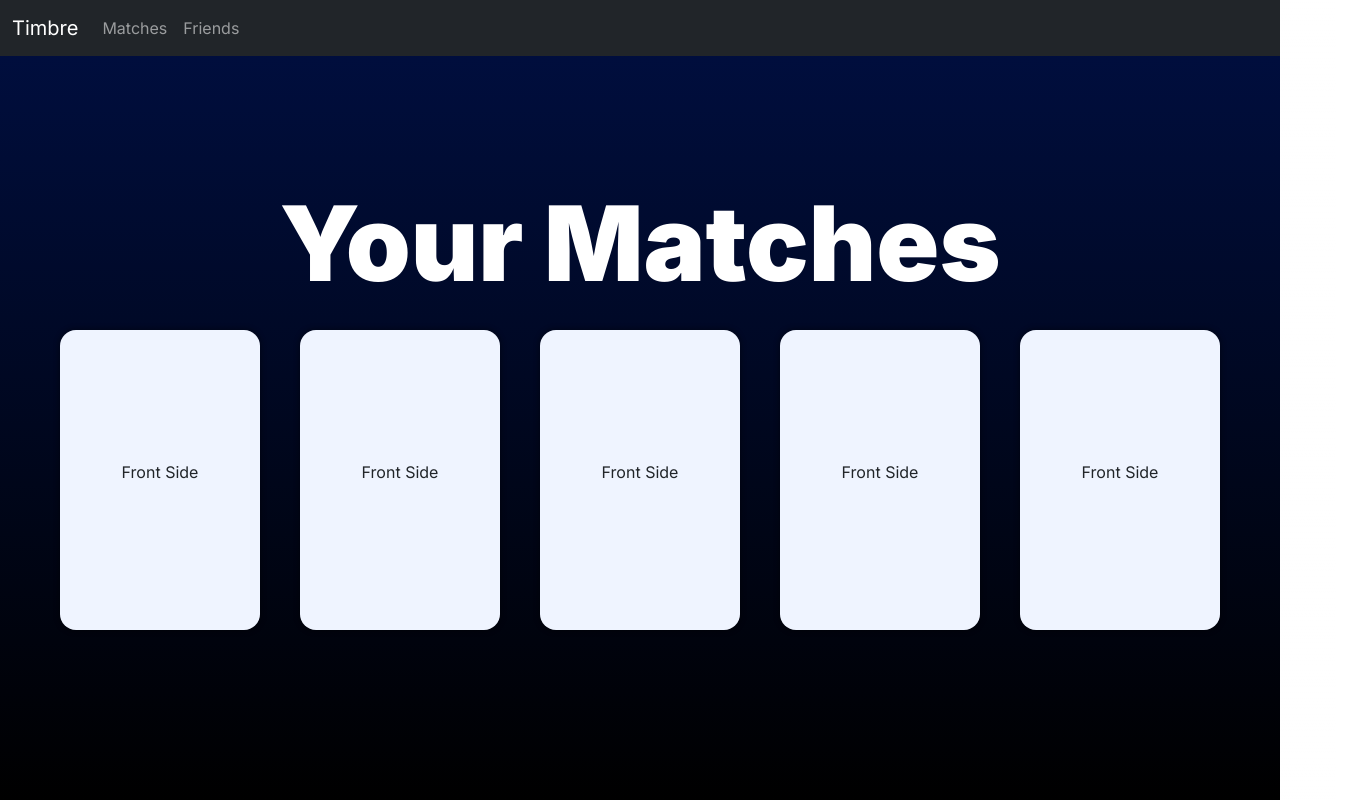
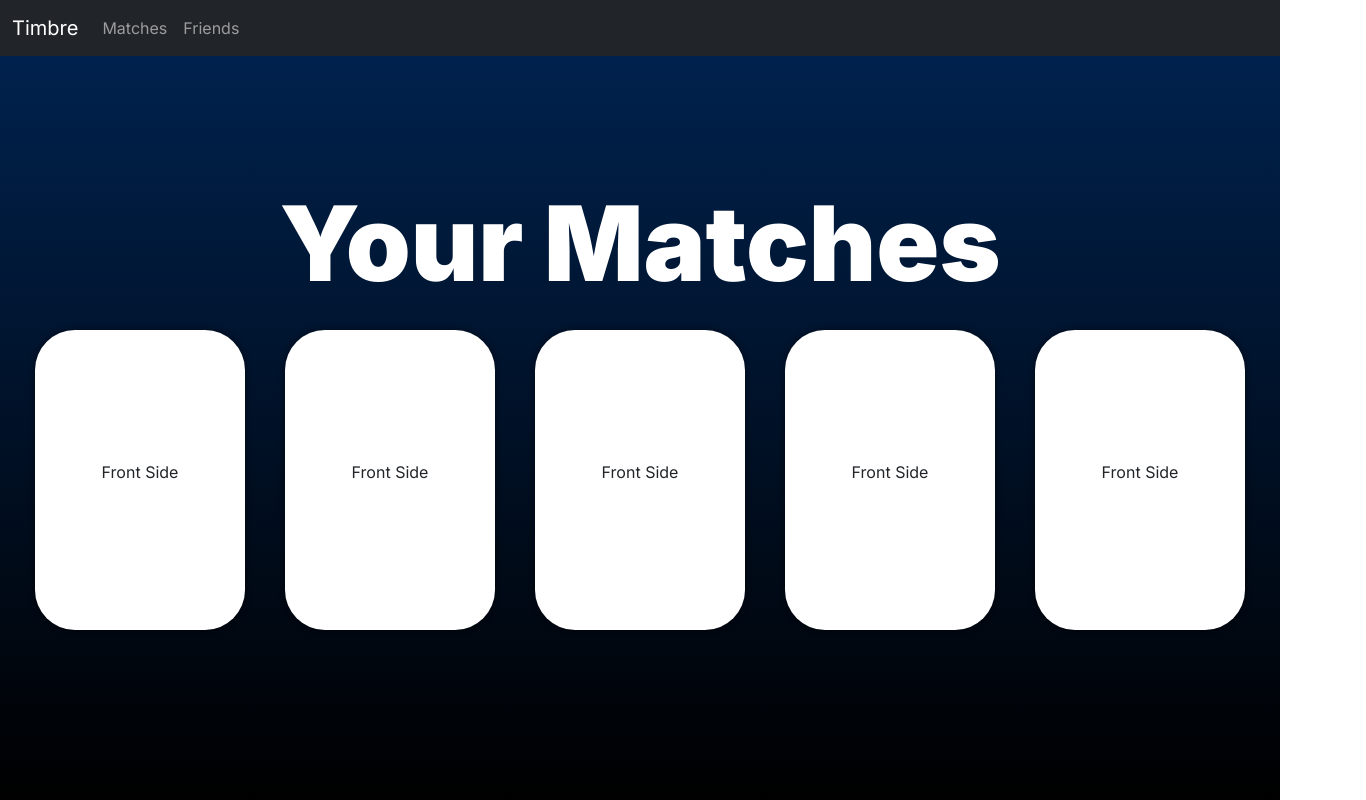
Before and after one commit to Nobelz/Timbre, a Next.js app in the folder timbre/: page /matches in a window 1280 px wide. Shown: the whole page, 1366 px wide, since content can reach past the window. Built offline with nearby package versions, Linux system fonts and the light colour scheme.

Commit message:
added a popup for song recommending to matches page

```diff
--- a/timbre/src/app/matches/page.js
+++ b/timbre/src/app/matches/page.js
@@ -9,7 +9,13 @@ import MatchcardList from '../../components/MatchcardList'
 import styles from '../styles/matches.module.css';
 
 export default function Matches() {
-    const [matchcards, setMatchcards] = useState([1, 2, 3, 4, 5]);
+    const [matchcards, setMatchcards] = useState([
+        {"username": "bob"},
+        {"username": "billy"},
+        {"username": "joe"},
+        {"username": "steve"},
+        {"username": "jane"}
+    ]);
 
     return (
         <div className={`${styles.matches}`}>
--- a/timbre/src/app/styles/matches.module.css
+++ b/timbre/src/app/styles/matches.module.css
@@ -13,11 +13,11 @@
     justify-content: center;
     align-items: center;
     position: relative;
-    border-radius: 1rem;
+    border-radius: 2.5rem;
     box-shadow: 0 0 5px 2px rgba(0, 0, 0, .3);
-    width: 200px;
+    width: 210px;
     height: 300px;
-    background-color: #eff4ff;
+    background-color: rgb(255, 255, 255);
     transform-style: preserve-3d;
     transition: 700ms;
     cursor: pointer;
@@ -25,8 +25,8 @@
 }
 
 .card:hover {
-    --translate-y: -5px;
-    box-shadow: 0 0 7px 5px rgba(241, 251, 255, 0.5);
+    /* --translate-y: -5px; */
+    box-shadow: 0 0 7px 7px rgba(241, 251, 255, 0.5);
 }
 
 .card.flip {
@@ -52,13 +52,13 @@
 }
 
 .matches {
-    background-image: linear-gradient(rgb(0, 15, 66), rgb(0, 0, 0));
+    background-image: linear-gradient(rgb(0, 36, 83), rgb(0, 0, 0));
     height: 100%;
 }
 
 .header {
     text-align: center;
-    color: #ffffff;
+    color: rgb(255, 255, 255);
     font-size: 6.5em;
     font-weight: 900;
     transform: translateY(70%);
--- a/timbre/src/components/Matchcard.js
+++ b/timbre/src/components/Matchcard.js
@@ -1,14 +1,27 @@
 import { useState, useEffect, useRef } from "react";
 import styles from '../app/styles/matches.module.css';
+import { Button } from "react-bootstrap";
+import RecSongPopup from "./RecSongsPopup"
 
 export default function Matchcard({ content }) {
     const [isFlipped, setIsFlipped] = useState(false);
+    const [showRecSongPopup, setShowRecSongPopup] = useState(false);
 
     const handleFlip = () => {
         setIsFlipped(!isFlipped);
     };
 
+    const handleRecommendSong = (e) => {
+        e.stopPropagation();
+        setShowRecSongPopup(true);
+    }
+
+    const handleRecSongPopupClose = () => {
+        setShowRecSongPopup(false);
+    }
+
     return (
+        <div>
             <div
                 className={`${styles.card} ${isFlipped ? styles.flip : ''}`}
                 onClick={handleFlip}
@@ -18,8 +31,11 @@ export default function Matchcard({ content }) {
                     <p>Front Side</p>
                 </div>
                 <div className={`${styles.cardFace} ${styles.cardFaceBack}`}>
-                <p>Back Side</p>
+                    <p>Compatibility Score:</p>
+                    <Button onClick={(event) => handleRecommendSong(event)}>Recommend Songs</Button>
                 </div>
+            </div>
+            <RecSongPopup show={showRecSongPopup} onHide={handleRecSongPopupClose} props={content}/>
         </div>
     )
 }
--- a/timbre/src/components/MatchcardList.js
+++ b/timbre/src/components/MatchcardList.js
@@ -4,9 +4,10 @@ import styles from '../app/styles/matches.module.css';
 export default function MatchcardList({ matchcards }) {
     return (
         <div className={`${styles.cardGrid}`}>
-            {matchcards.map(matches => {
-                return <Matchcard content={matches} key={matches.id} />
+            {matchcards.map((matches, index) => {
+                return <Matchcard content={matches} key={index} />
             })}
         </div>
     )
 }
+// NOTE: change the key to something meaningful
--- /dev/null
+++ b/timbre/src/components/RecSongsPopup.js
@@ -0,0 +1,15 @@
+import { useState, useEffect, useRef } from "react";
+import Modal from 'react-bootstrap/Modal';
+import Button from 'react-bootstrap/Button';
+
+export default function RecSongPopup({ show, onHide, props }) {
+    return (
+        <Modal show={show} onHide={onHide} centered>
+            <Modal.Header closeButton>
+                <Modal.Title>Recommend songs for {props.username}</Modal.Title>
+            </Modal.Header>
+            {/* The next step is to implement a spotify song searcher as the modal body */}
+            <Modal.Body>Woohoo, you are reading this text in a modal!</Modal.Body>
+        </Modal>
+    )
+}
```
Lines whose indentation alone changed are shown as unchanged.
